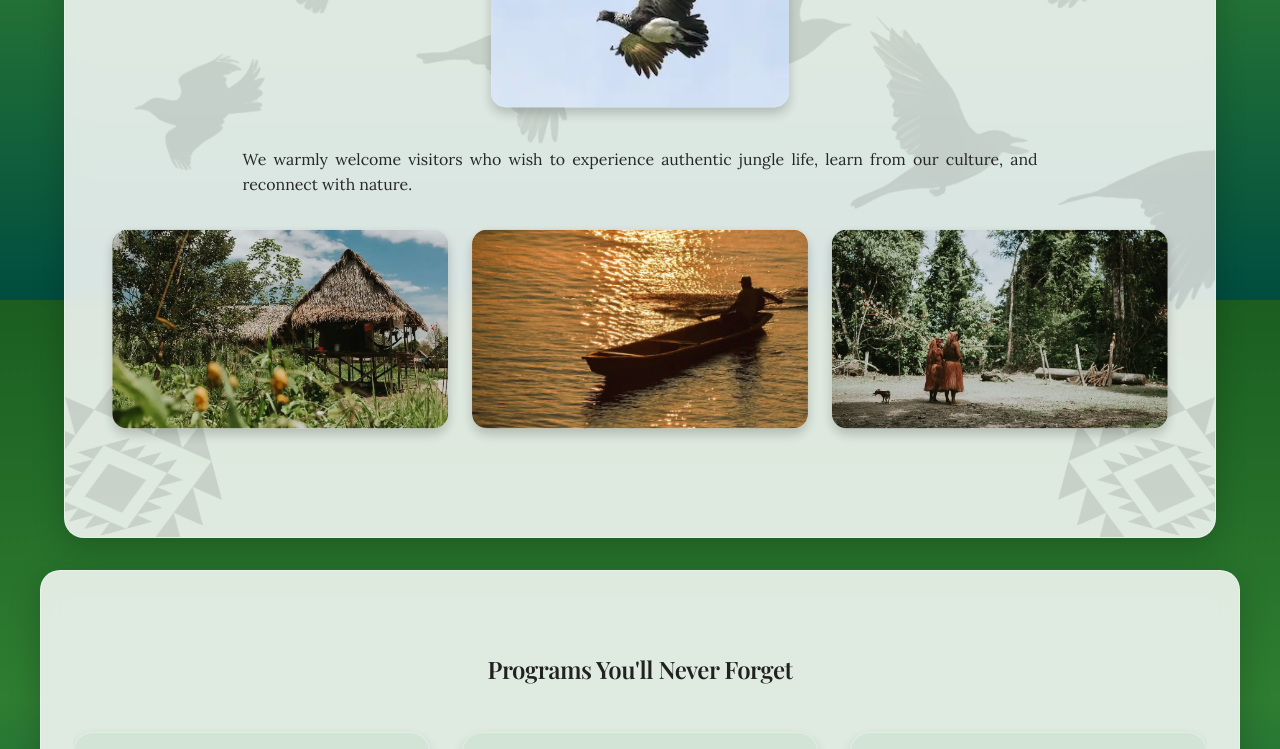
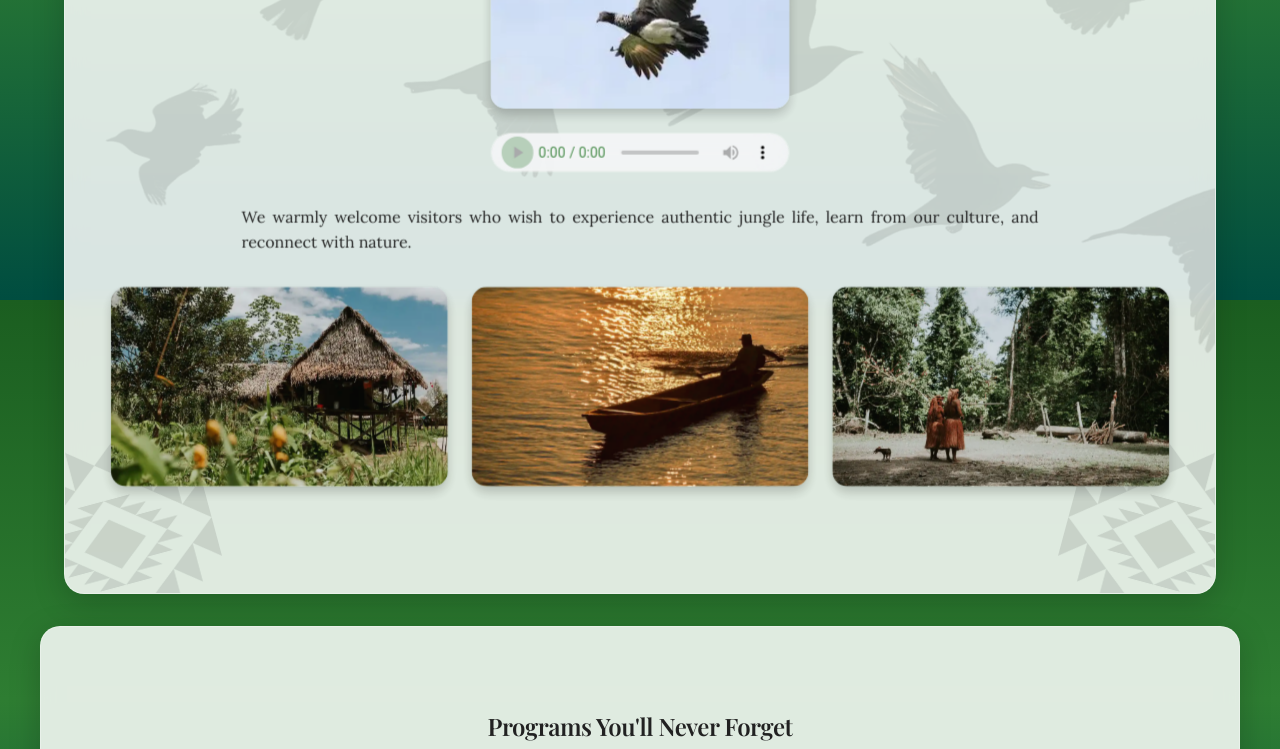
Before and after one commit to FehertoiTamas/iquitos-project, a React (Vite) app: page / in a window 1280 px wide. Shown: the part 1300-2049 px from the top of the page. Built offline with nearby package versions, Linux system fonts and the light colour scheme.

Commit message:
feat: Enhance About section with audio feature and styling updates
- Add audio player to About section for bird sound playback.
- Import CSS for improved styling of the About component.
- Maintain existing content while enhancing user engagement with audio.

```diff
--- /dev/null
+++ b/src/components/About.css
@@ -0,0 +1,45 @@
+.audio-player {
+  margin: 1rem auto;
+  width: 100%;
+  max-width: 300px;
+  display: flex;
+  justify-content: center;
+  align-items: center;
+}
+
+.bird-sound {
+  width: 100%;
+  height: 40px;
+  border-radius: 20px;
+  background: rgba(255, 255, 255, 0.1);
+  backdrop-filter: blur(10px);
+  border: 1px solid rgba(255, 255, 255, 0.3);
+}
+
+.bird-sound::-webkit-media-controls-panel {
+  background: rgba(255, 255, 255, 0.1);
+  backdrop-filter: blur(10px);
+}
+
+.bird-sound::-webkit-media-controls-play-button {
+  background-color: var(--primary-green);
+  border-radius: 50%;
+  color: white;
+}
+
+.bird-sound::-webkit-media-controls-current-time-display,
+.bird-sound::-webkit-media-controls-time-remaining-display {
+  color: var(--primary-green);
+}
+
+@media (max-width: 768px) {
+  .audio-player {
+    max-width: 250px;
+  }
+}
+
+@media (max-width: 480px) {
+  .audio-player {
+    max-width: 200px;
+  }
+}
--- a/src/components/About.jsx
+++ b/src/components/About.jsx
@@ -1,5 +1,7 @@
+import React from "react";
 import { useTranslation } from "react-i18next";
 import ScrollAnimation from "./ScrollAnimation";
+import "./About.css";
 
 function About() {
   const { t } = useTranslation();
@@ -30,6 +32,13 @@ function About() {
                     alt="Kamungo bird"
                     className="bird-image"
                   />
+                  <div className="audio-player">
+                    <audio
+                      src="/sounds/sound_of_bird.mp3"
+                      controls
+                      className="bird-sound"
+                    />
+                  </div>
                 </div>
               )}
             </div>
```
Also changed, not shown: 1 other file (tests, documents, lock files or other folders).
